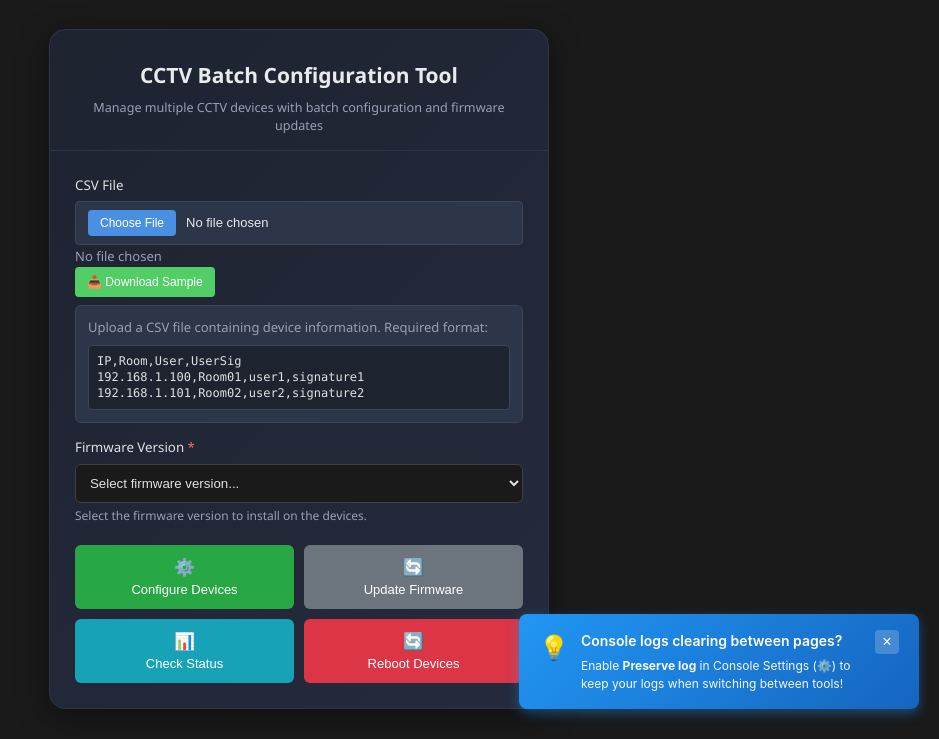
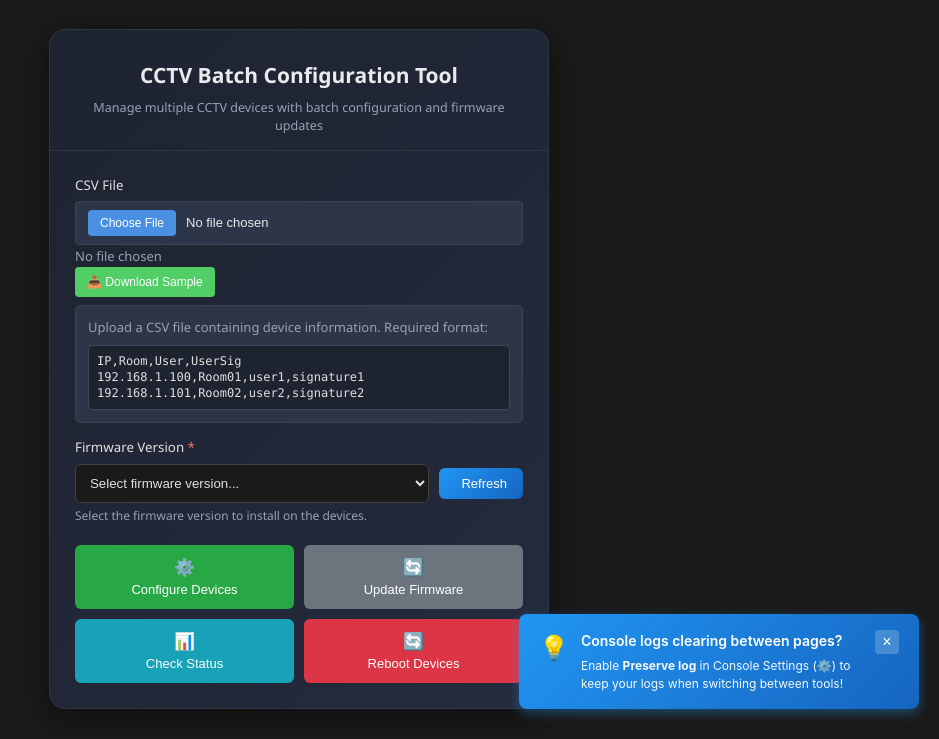
Before and after one commit to aaronw66/OSMTools-FastAPI, a Python web app: template templates/cctv_tools.html in a window 1280 px wide. Shown: the part 71-810 px from the top of the page, without its empty margins (341-1280 px from the left). Run offline with Jinja, Linux system fonts and the light colour scheme; the template is opened without the code that fills it, so the values that code supplies are empty.

Commit message:
update cctv list

```diff
--- a/modules/cctv_tools/service.py
+++ b/modules/cctv_tools/service.py
@@ -17,6 +17,9 @@ try:
     REQUESTS_AVAILABLE = True
 except ImportError:
     REQUESTS_AVAILABLE = False
+    # Create a dummy AuthBase if requests is not available
+    class AuthBase:
+        pass
 
 from config import settings
 
--- a/static/css/cctv_tools.css
+++ b/static/css/cctv_tools.css
@@ -916,6 +916,42 @@ body {
     align-items: center;
 }
 
+/* Refresh Firmware Button */
+.btn-refresh-firmware {
+    background: linear-gradient(135deg, #2196F3 0%, #1565C0 100%);
+    color: #fff;
+    border: none;
+    padding: 8px 16px;
+    border-radius: 6px;
+    cursor: pointer;
+    font-size: 13px;
+    font-weight: 500;
+    transition: all 0.2s ease;
+    display: flex;
+    align-items: center;
+    gap: 6px;
+    white-space: nowrap;
+}
+
+.btn-refresh-firmware:hover {
+    transform: translateY(-2px);
+    box-shadow: 0 4px 12px rgba(33, 150, 243, 0.4);
+}
+
+.btn-refresh-firmware:active {
+    transform: translateY(0);
+}
+
+.btn-refresh-firmware:disabled {
+    opacity: 0.6;
+    cursor: not-allowed;
+    transform: none;
+}
+
+.btn-refresh-firmware i {
+    font-size: 12px;
+}
+
 .btn-configure, .btn-reboot, .btn-update-firmware {
     padding: 4px 10px;
     font-size: 12px;
--- a/static/js/cctv_tools.js
+++ b/static/js/cctv_tools.js
@@ -122,6 +122,7 @@ async function loadFirmwareVersions() {
         const data = await response.json();
 
         const select = document.getElementById('firmwareVersion');
+        const currentValue = select.value; // Remember current selection
         select.innerHTML = '<option value="">Select firmware version...</option>';
 
         if (data.status === 'success' && data.versions) {
@@ -132,6 +133,10 @@ async function loadFirmwareVersions() {
                 option.textContent = version.name;
                 select.appendChild(option);
             });
+            // Restore previous selection if it still exists
+            if (currentValue && Array.from(select.options).some(opt => opt.value === currentValue)) {
+                select.value = currentValue;
+            }
         } else {
             // Add some default versions for development
             const defaultVersions = [
@@ -150,6 +155,27 @@ async function loadFirmwareVersions() {
     } catch (error) {
         console.error('Error loading firmware versions:', error);
         showAlert('Failed to load firmware versions', 'error');
+    }
+}
+
+async function refreshFirmwareVersions() {
+    console.log('🔄 Refreshing firmware versions...');
+    const btn = event.target.closest('button');
+    const originalHTML = btn.innerHTML;
+
+    // Show loading state
+    btn.disabled = true;
+    btn.innerHTML = '<i class="fas fa-spinner fa-spin"></i> Loading...';
+
+    try {
+        await loadFirmwareVersions();
+        showAlert('Firmware list refreshed!', 'success');
+    } catch (error) {
+        showAlert('Failed to refresh firmware list', 'error');
+    } finally {
+        // Restore button
+        btn.disabled = false;
+        btn.innerHTML = originalHTML;
     }
 }
 
--- a/templates/cctv_tools.html
+++ b/templates/cctv_tools.html
@@ -44,9 +44,14 @@ IP,Room,User,UserSig<br>
                 <!-- Firmware Version -->
                 <div class="form-group">
                     <label class="form-label">Firmware Version <span class="required">*</span></label>
-                    <select id="firmwareVersion" class="form-select">
-                        <option value="">Select firmware version...</option>
-                    </select>
+                    <div style="display: flex; gap: 10px; align-items: center;">
+                        <select id="firmwareVersion" class="form-select" style="flex: 1;">
+                            <option value="">Select firmware version...</option>
+                        </select>
+                        <button class="btn-refresh-firmware" onclick="refreshFirmwareVersions()" title="Refresh firmware list">
+                            <i class="fas fa-sync-alt"></i> Refresh
+                        </button>
+                    </div>
                     <div class="form-help">Select the firmware version to install on the devices.</div>
                 </div>
 
@@ -186,8 +191,8 @@ IP,Room,User,UserSig<br>
         </div>
     </div>
 
-    <link rel="stylesheet" href="/static/css/cctv_tools.css?v=20251008e">
+    <link rel="stylesheet" href="/static/css/cctv_tools.css?v=20251010b">
     <script src="/static/js/common.js?v=20251010a"></script>
-    <script src="/static/js/cctv_tools.js?v=20251008e"></script>
+    <script src="/static/js/cctv_tools.js?v=20251010b"></script>
 </body>
 </html>
```
Also changed, not shown: 1 other file.
